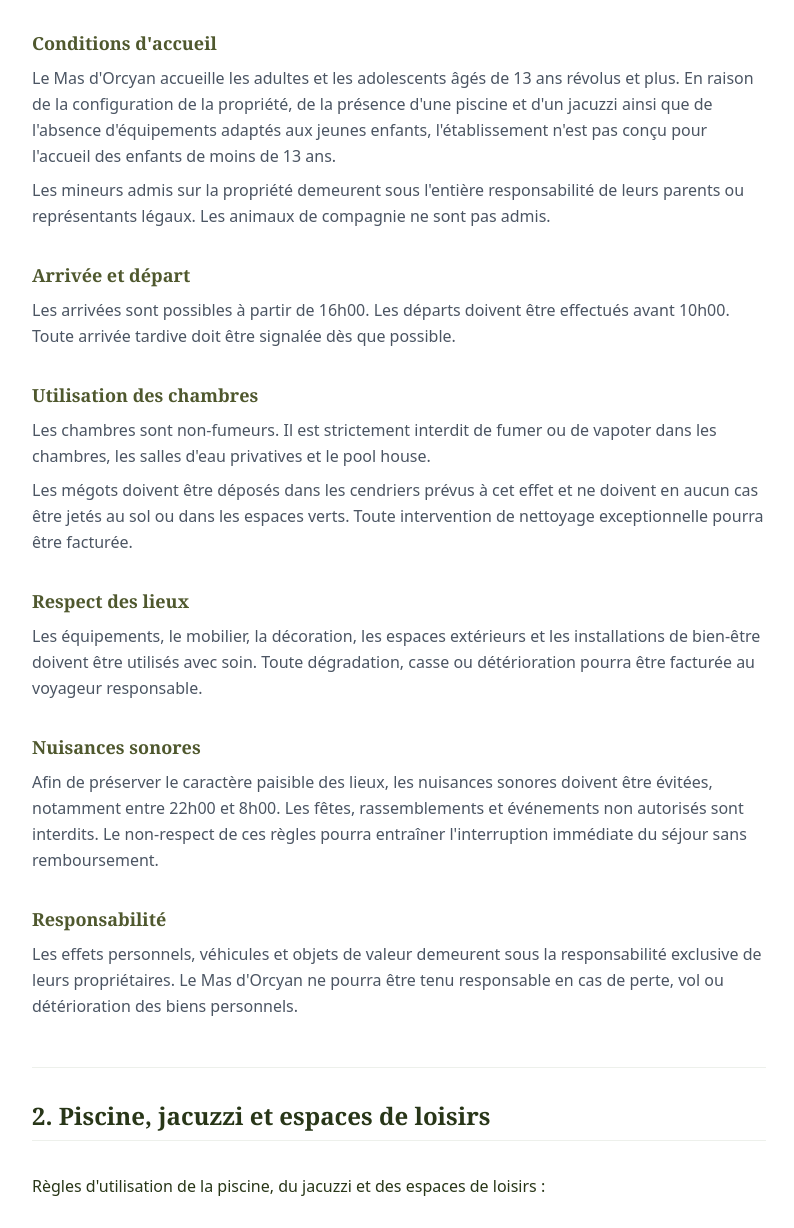
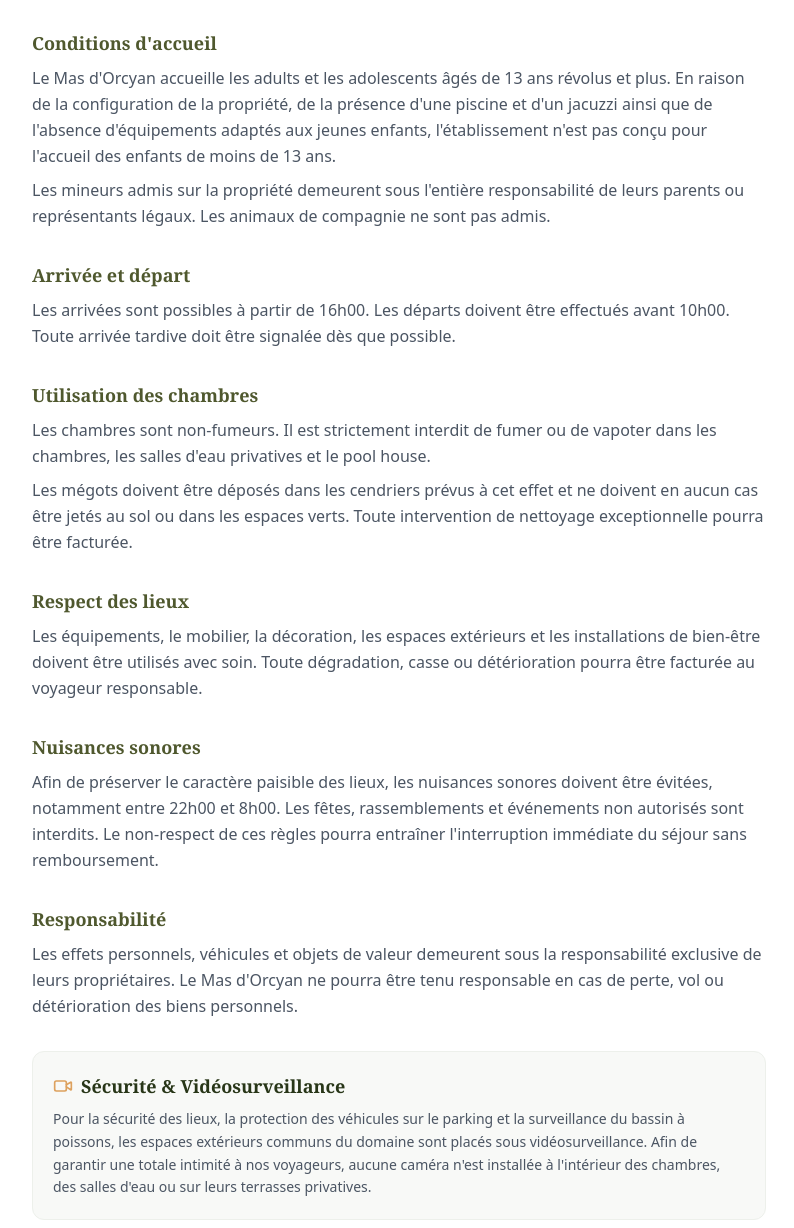
Before and after one commit to ccafr06/masdorcyan, a plain HTML site: page reglement.html in a window 1280 px wide. Shown: the part 678-1906 px from the top of the page, without its empty margins (241-1035 px from the left). Drawn offline with nearby package versions, Linux system fonts and the light colour scheme.

Commit message:
Add files via upload

```diff
--- a/reglement.html
+++ b/reglement.html
@@ -69,7 +69,7 @@
 
                 <section>
                     <h4 class="text-lg font-serif font-semibold text-provence-700 mb-2">Conditions d'accueil</h4>
-                    <p>Le Mas d'Orcyan accueille les adultes et les adolescents âgés de 13 ans révolus et plus. En raison de la configuration de la propriété, de la présence d'une piscine et d'un jacuzzi ainsi que de l'absence d'équipements adaptés aux jeunes enfants, l'établissement n'est pas conçu pour l'accueil des enfants de moins de 13 ans.</p>
+                    <p>Le Mas d'Orcyan accueille les adults et les adolescents âgés de 13 ans révolus et plus. En raison de la configuration de la propriété, de la présence d'une piscine et d'un jacuzzi ainsi que de l'absence d'équipements adaptés aux jeunes enfants, l'établissement n'est pas conçu pour l'accueil des enfants de moins de 13 ans.</p>
                     <p class="mt-2">Les mineurs admis sur la propriété demeurent sous l'entière responsabilité de leurs parents ou représentants légaux. Les animaux de compagnie ne sont pas admis.</p>
                 </section>
 
@@ -97,6 +97,15 @@
                 <section>
                     <h4 class="text-lg font-serif font-semibold text-provence-700 mb-2">Responsabilité</h4>
                     <p>Les effets personnels, véhicules et objets de valeur demeurent sous la responsabilité exclusive de leurs propriétaires. Le Mas d'Orcyan ne pourra être tenu responsable en cas de perte, vol ou détérioration des biens personnels.</p>
+                </section>
+
+                <section class="bg-provence-100/40 p-5 rounded-xl border border-provence-100 mt-6">
+                    <h4 class="text-lg font-serif font-semibold text-provence-800 mb-2 flex items-center">
+                        <i data-lucide="video" class="w-5 h-5 text-terracotta mr-2"></i> Sécurité & Vidéosurveillance
+                    </h4>
+                    <p class="text-sm text-gray-600 leading-relaxed">
+                        Pour la sécurité des lieux, la protection des véhicules sur le parking et la surveillance du bassin à poissons, les espaces extérieurs communs du domaine sont placés sous vidéosurveillance. Afin de garantir une totale intimité à nos voyageurs, aucune caméra n'est installée à l'intérieur des chambres, des salles d'eau ou sur leurs terrasses privatives.
+                    </p>
                 </section>
             </div>
 
```
